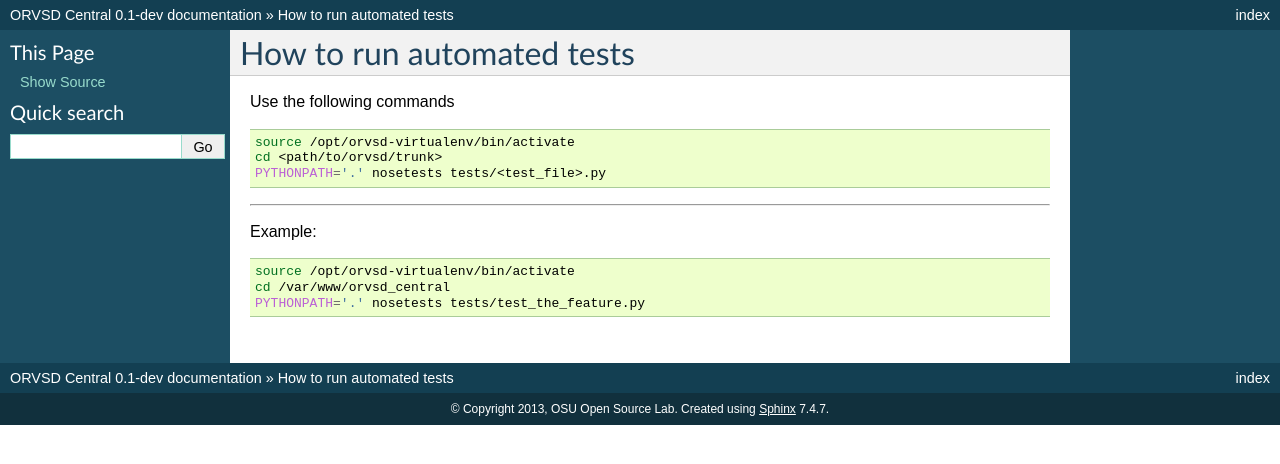
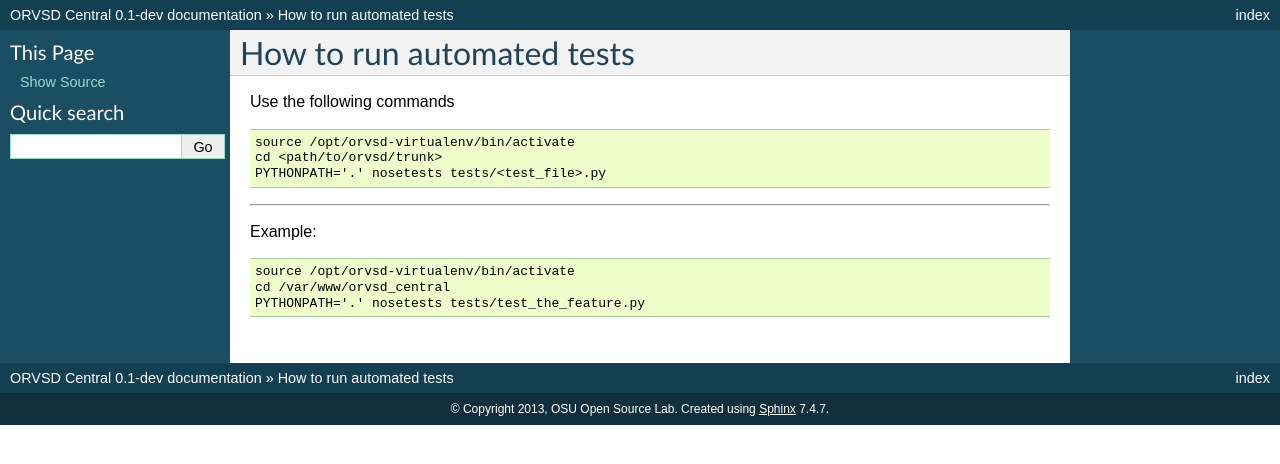
Before and after one commit to osuosl/orvsd_central, a Sphinx documentation site: the page built from docs/source/testing.rst, in a window 1280 px wide. Shown: the top 464 px of the page. Built offline with Sphinx 7.4.7, drawn with Linux system fonts in a browser that asks for light colours; pages that are not in the unit, such as notebooks, are missing from menus.

Commit message:
coloring

```diff
--- a/docs/source/testing.rst
+++ b/docs/source/testing.rst
@@ -3,7 +3,7 @@ How to run automated tests
 
 Use the following commands
 
-.. code-block:: bash
+.. code-block:: text
 
   source /opt/orvsd-virtualenv/bin/activate
   cd <path/to/orvsd/trunk>
@@ -13,7 +13,7 @@ Use the following commands
 
 Example:
 
-.. code-block:: bash
+.. code-block:: text
 
   source /opt/orvsd-virtualenv/bin/activate
   cd /var/www/orvsd_central
```
